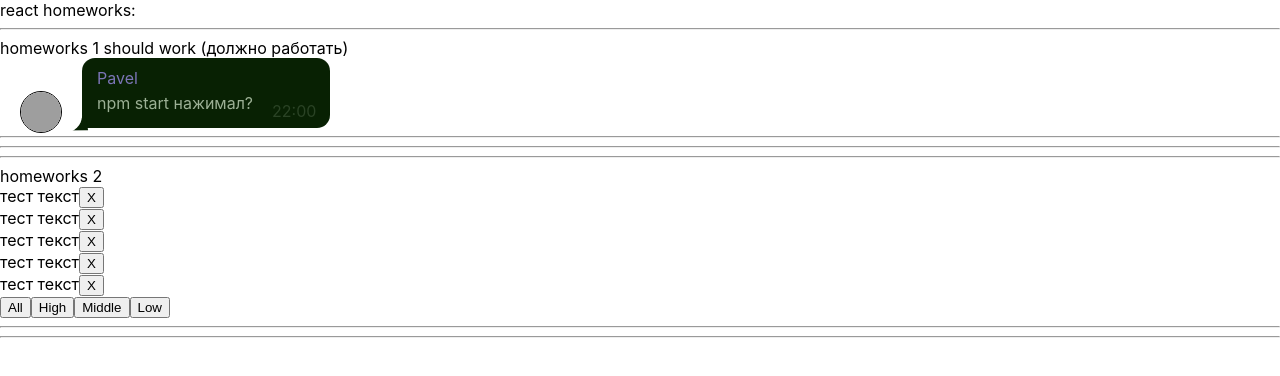
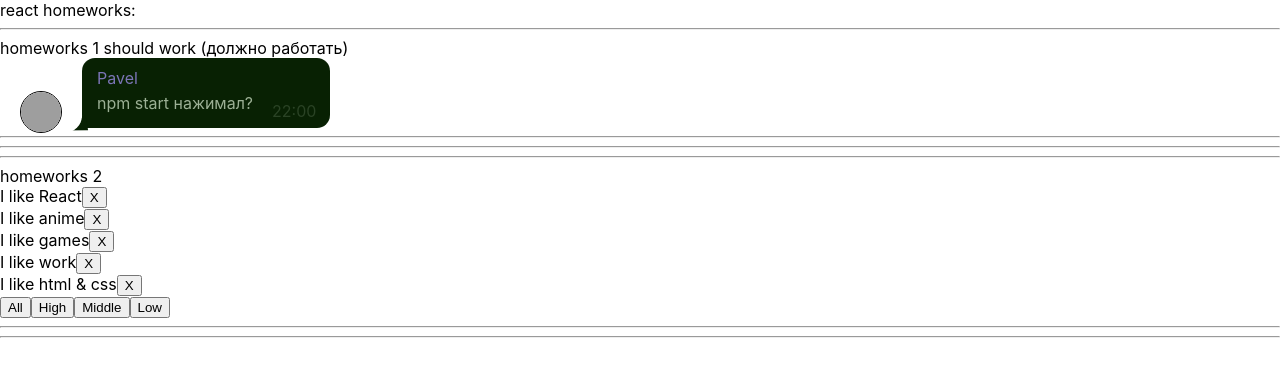
Before and after one commit to Lapa17/homeworks-lapa, a React (Create React App) app: page / in a window 1280 px wide. Shown: the top 376 px of the page. Built offline with nearby package versions, Linux system fonts and the light colour scheme; grey boxes are pictures that could not be loaded.

Commit message:
BLL of h2 is done

```diff
--- a/src/p2-homeworks/h2/Affair.tsx
+++ b/src/p2-homeworks/h2/Affair.tsx
@@ -3,17 +3,18 @@ import {AffairType} from "./HW2";
 
 type AffairPropsType = {
     // key не нужно типизировать
-    affair: any // need to fix any
+    affair: AffairType // need to fix any
     deleteAffairCallback: (_id: number) => void // need to fix any
 }
 
 function Affair(props: AffairPropsType) {
-    const deleteCallback = () => {}// need to fix
-    //props.deleteAffairCallback(affair._id)
+    const deleteCallback = () => {
+        props.deleteAffairCallback(props.affair._id)
+    }// need to fix
 
     return (
         <div>
-            <span>тест текст</span>
+            <span>I like {props.affair.name}</span>
             <button onClick={deleteCallback}>X</button>
         </div>
     )
--- a/src/p2-homeworks/h2/Affairs.tsx
+++ b/src/p2-homeworks/h2/Affairs.tsx
@@ -4,7 +4,7 @@ import {AffairType, FilterType} from './HW2'
 
 type AffairsPropsType = { // need to fix any
     data: Array<AffairType>
-    setFilter: (affairs: Array<AffairType>, filter:FilterType) => void
+    setFilter: (filter: FilterType) => void
     deleteAffairCallback: (_id: number) => void
 }
 
@@ -17,20 +17,29 @@ function Affairs(props: AffairsPropsType) {
         />
     ))
 
-    const setAll = () => {props.setFilter(props.data,'all')} // need to fix
-    const setHigh = () => {props.setFilter(props.data,'high')}
-    const setMiddle = () => {props.setFilter(props.data,'middle')}
-    const setLow = () => {props.setFilter(props.data,'low')}
+    const setAll = () => {
+        props.setFilter('all')
+    } // need to fix
+    const setHigh = () => {
+        props.setFilter('high')
+    }
+    const setMiddle = () => {
+        props.setFilter('middle')
+    }
+    const setLow = () => {
+        props.setFilter('low')
+    }
 
     return (
         <div>
 
             {mappedAffairs}
-
-            <button onClick={setAll}>All</button>
-            <button onClick={setHigh}>High</button>
-            <button onClick={setMiddle}>Middle</button>
-            <button onClick={setLow}>Low</button>
+            <div>
+                <button onClick={setAll}>All</button>
+                <button onClick={setHigh}>High</button>
+                <button onClick={setMiddle}>Middle</button>
+                <button onClick={setLow}>Low</button>
+            </div>
         </div>
     )
 }
--- a/src/p2-homeworks/h2/HW2.tsx
+++ b/src/p2-homeworks/h2/HW2.tsx
@@ -8,15 +8,15 @@ import Affairs from './Affairs'
 //     low: string
 // } // need to fix any
 export type AffairType = {
-    _id:number
-    name:string
-    priority:string
+    _id: number
+    name: string
+    priority: string
 }
 // need to fix any
 export type FilterType = 'all' | 'high' | 'middle' | 'low'
 
 // constants
-const defaultAffairs:Array<AffairType> = [ // need to fix any
+const defaultAffairs: Array<AffairType> = [ // need to fix any
     {_id: 1, name: 'React', priority: 'high'},
     {_id: 2, name: 'anime', priority: 'low'},
     {_id: 3, name: 'games', priority: 'low'},
@@ -25,15 +25,15 @@ const defaultAffairs:Array<AffairType> = [ // need to fix any
 ]
 
 // pure helper functions
-export const filterAffairs = (affairs: Array<AffairType>, filter:FilterType): any => { // need to fix any
-    if (filter === 'all') return affairs
-    else if (filter === 'high') return affairs.filter(a => a.priority === 'high')
+export const filterAffairs = (affairs: Array<AffairType>, filter: FilterType): Array<AffairType> => { // need to fix any
+    if (filter === 'high') return affairs.filter(a => a.priority === 'high')
     else if (filter === 'middle') return affairs.filter(a => a.priority === 'middle') // need to fix
     else if (filter === 'low') return affairs.filter(a => a.priority === 'low')
+    else return affairs
 }
 export const deleteAffair = (affairs: Array<AffairType>, _id: number): any => { // need to fix any
     debugger
-    return affairs.filter((a)=> a._id !== _id)
+    return affairs.filter((a) => _id !== a._id)
 }
 
 function HW2() {
@@ -51,7 +51,7 @@ function HW2() {
             {/*should work (должно работать)*/}
             <Affairs
                 data={filteredAffairs}
-                setFilter={filterAffairs}
+                setFilter={setFilter}
                 deleteAffairCallback={deleteAffairCallback}
             />
 
```
